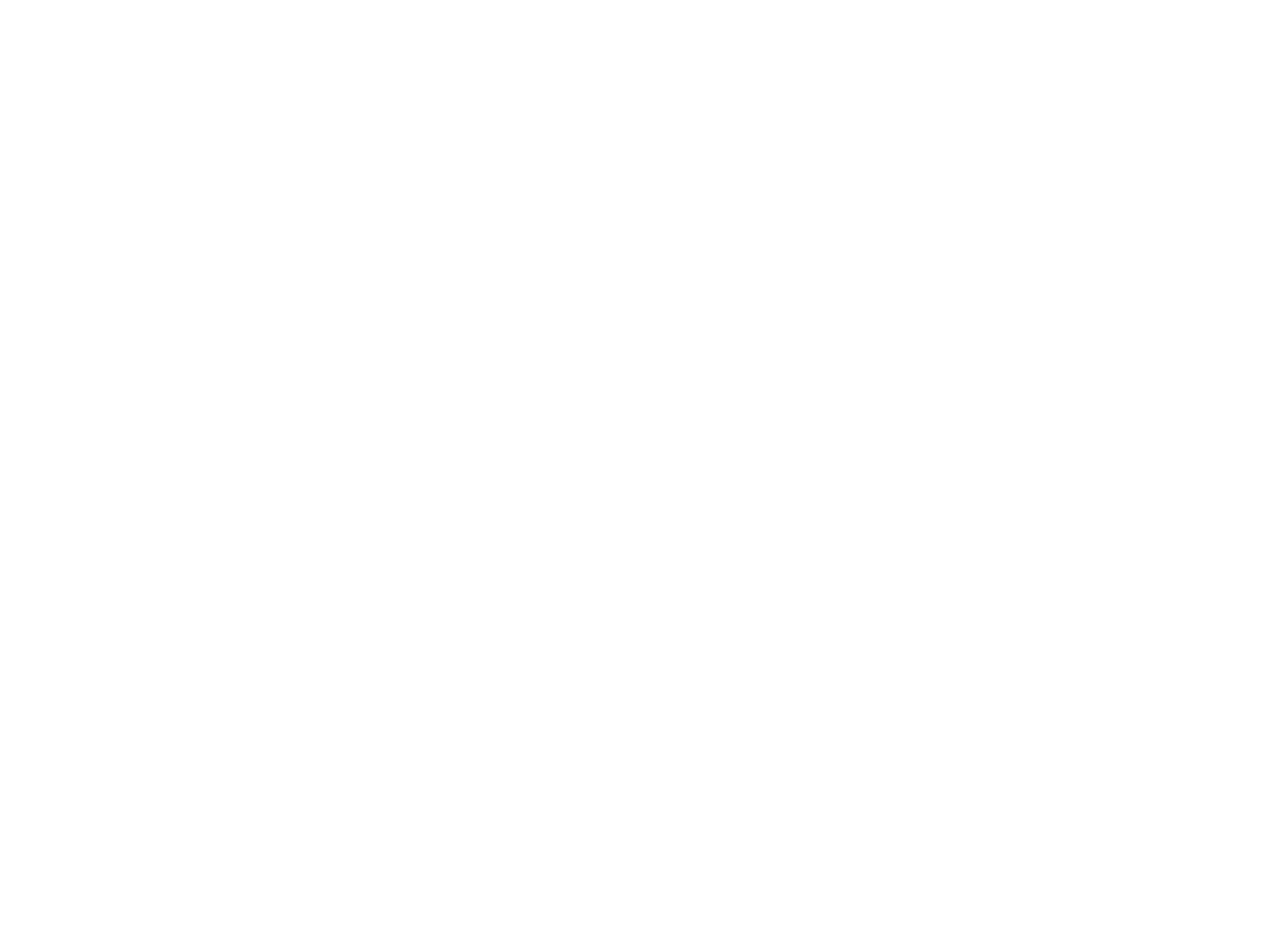
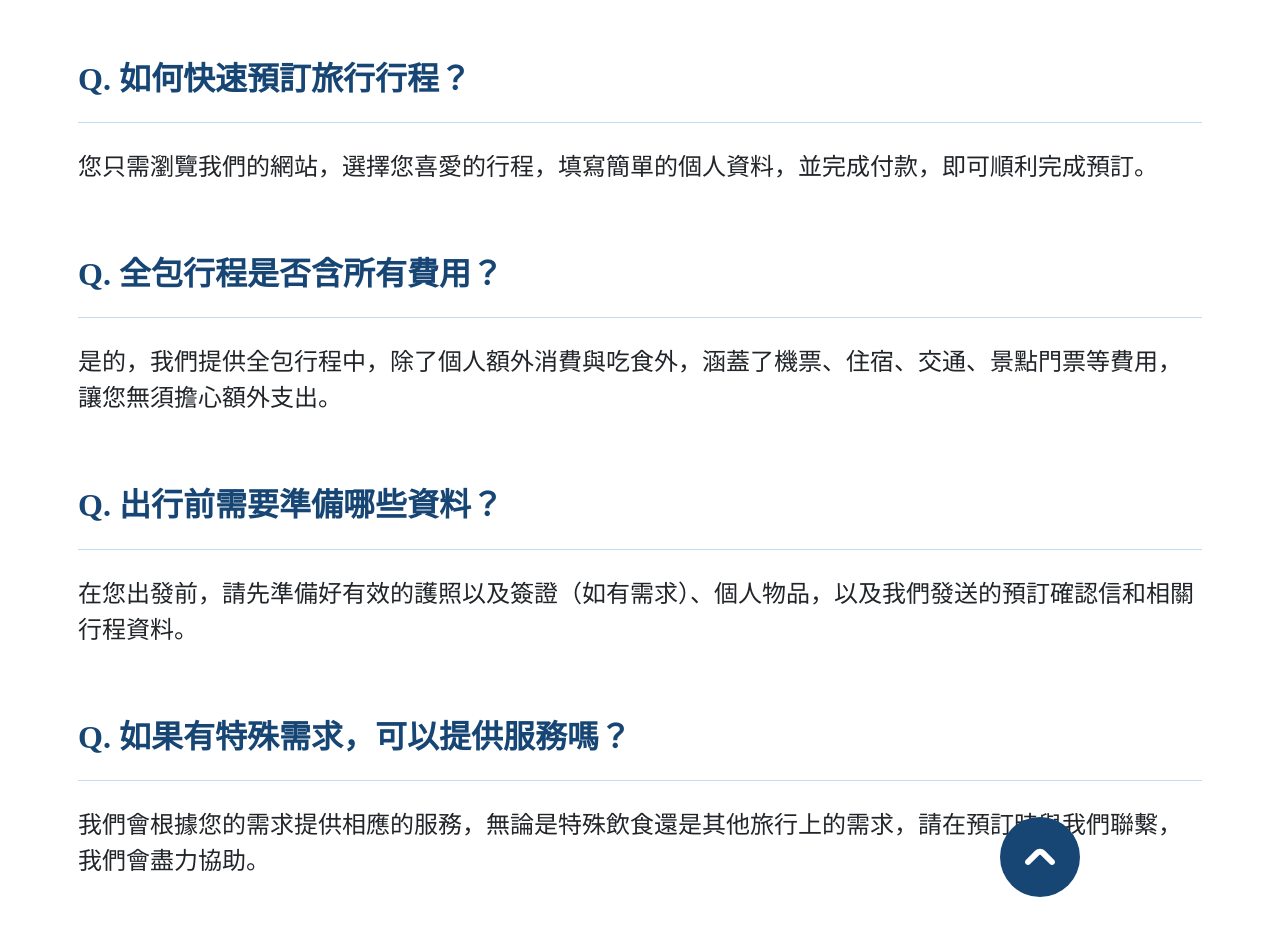
Before and after one commit to kayaribi/Realm_of_Journeys, a React (Vite) app: page /travelSpots in a window 1280 px wide. Shown: the part 820-1756 px from the top of the page. Before the commit the page ends 800 px from the top, so only its background shows below. Built offline with nearby package versions, Linux system fonts and the light colour scheme.

Commit message:
feat(FAQ): 增加首頁元件FAQ並完成

```diff
--- /dev/null
+++ b/src/components/FAQ.jsx
@@ -0,0 +1,45 @@
+import { useState, useEffect } from 'react';
+import '../scss/pages/FAQ.scss';
+
+
+
+export default function FAQ() {
+  const [isLarge, setIsLarge] = useState(window.innerWidth >= 992);
+
+  useEffect(() => {
+    const handleResize = () => {
+      setIsLarge(window.innerWidth >= 992);
+    };
+    handleResize();
+    window.addEventListener("resize", handleResize);
+    return () => window.removeEventListener("resize", handleResize);
+  }, []);
+
+
+  return (
+    <div className=' position-relative'>
+      <div className="container px-lg-0 py-15 py-lg-30">
+        <h1 className="d-flex align-items-center justify-content-lg-center gap-2 gap-lg-4 pb-8 pb-lg-15 fs-lg-3 title-family"><img src="/images/icon/question_48px.svg" width={isLarge ? "48px" : "24px"} height={isLarge ? "48px" : "24px"} alt="問題icon" />常見問題</h1>
+        <ul className="list-unstyled m-0">
+          <li className='px-2 pb-14 pb-lg-18'>
+            <h3 className="text-primary-600 pb-4 pb-lg-6 fs-lg-5 title-family" style={{ borderBottom: "1px solid #C2DCF5" }}>Q. 如何快速預訂旅行行程？</h3>
+            <p className="pt-4 pt-6 fs-lg-6">您只需瀏覽我們的網站，選擇您喜愛的行程，填寫簡單的個人資料，並完成付款，即可順利完成預訂。</p>
+          </li>
+          <li className='px-2 pb-14 pb-lg-18'>
+            <h3 className="text-primary-600 pb-4 pb-lg-6 fs-lg-5 title-family" style={{ borderBottom: "1px solid #C2DCF5" }}>Q. 全包行程是否含所有費用？</h3>
+            <p className="pt-4 pt-6 fs-lg-6">是的，我們提供全包行程中，除了個人額外消費與吃食外，涵蓋了機票、住宿、交通、景點門票等費用，讓您無須擔心額外支出。</p>
+          </li>
+          <li className='px-2 pb-14 pb-lg-18'>
+            <h3 className="text-primary-600 pb-4 pb-lg-6 fs-lg-5 title-family" style={{ borderBottom: "1px solid #C2DCF5" }}>Q. 出行前需要準備哪些資料？</h3>
+            <p className="pt-4 pt-6 fs-lg-6">在您出發前，請先準備好有效的護照以及簽證（如有需求）、個人物品，以及我們發送的預訂確認信和相關行程資料。</p>
+          </li>
+          <li className='px-2'>
+            <h3 className="text-primary-600 pb-4 pb-lg-6 fs-lg-5 title-family" style={{ borderBottom: "1px solid #C2DCF5" }}>Q. 如果有特殊需求，可以提供服務嗎？</h3>
+            <p className="pt-4 pt-6 fs-lg-6">我們會根據您的需求提供相應的服務，無論是特殊飲食還是其他旅行上的需求，請在預訂時與我們聯繫，我們會盡力協助。</p>
+          </li>
+        </ul>
+        <img src="/images/icon/up-arrow_48px.svg" alt="回到置頂icon" className='position-absolute bottom-0 end-0 mb-4 me-3 mb-lg-25 me-lg-50 custom-up-arrow' onClick={() => window.scrollTo({ top: 0, behavior: 'smooth' })} />
+      </div >
+    </div>
+  )
+}
--- a/src/pages/Home.jsx
+++ b/src/pages/Home.jsx
@@ -1,9 +1,11 @@
 import Evaluate from "../components/Evaluate"
+import FAQ from "../components/FAQ"
 
 export default function Home() {
   return (
     <>
       <Evaluate />
+      <FAQ />
     </>
   )
 }
--- /dev/null
+++ b/src/scss/pages/FAQ.scss
@@ -0,0 +1,22 @@
+.custom-up-arrow {
+  width: 48px;
+  height: 48px;
+  border-radius: 800px;
+  padding: 12px;
+  background-color: #174675;
+  cursor: "pointer";
+
+  &:hover {
+    background-color: #1B67AE;
+  }
+
+  &:active {
+    background-color: #509FE0;
+  }
+
+  @media (min-width: 992px) {
+    width: 80px;
+    height: 80px;
+    padding: 16px;
+  }
+}
```
Also changed, not shown: public/images/icon/question_48px.svg (added), public/images/icon/up-arrow_48px.svg (added).
